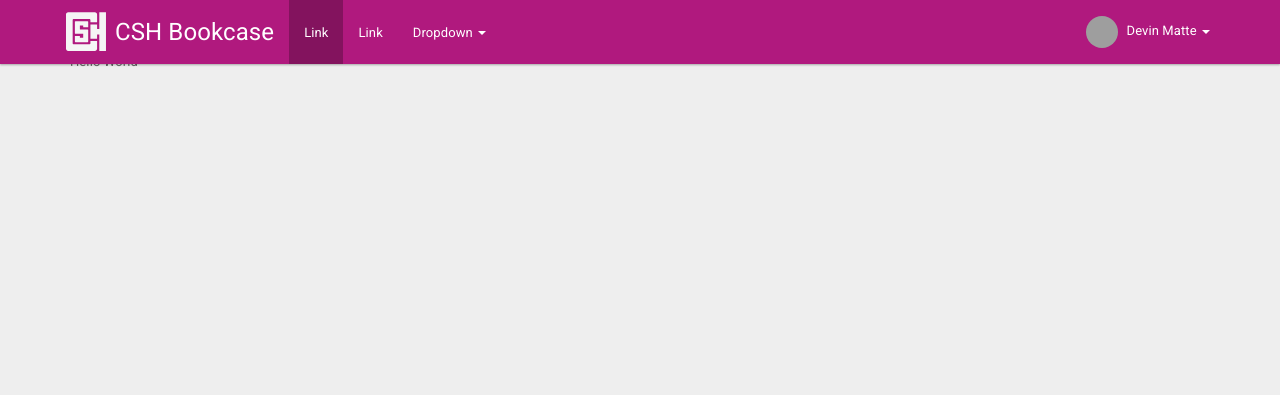
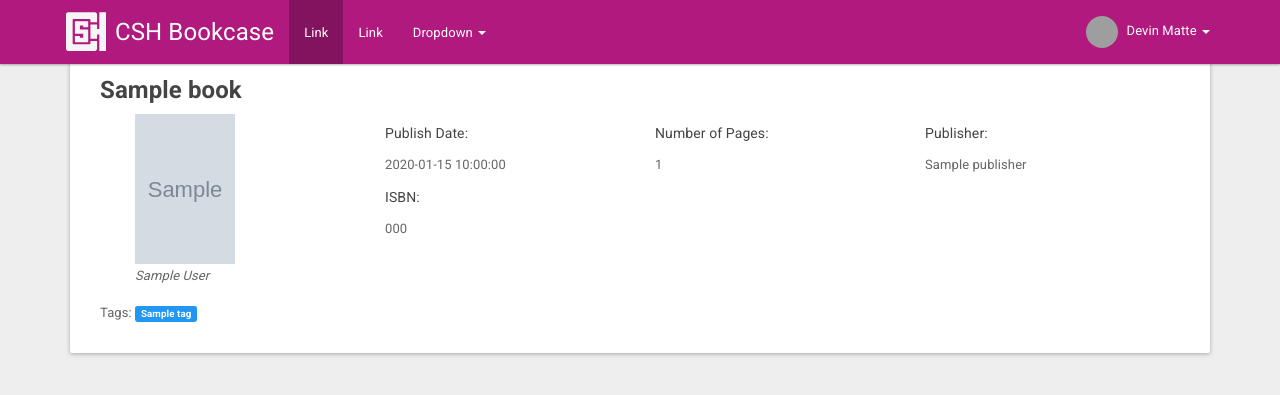
Before and after one commit to devinmatte/CSH-Bookcase, a Flask app: template templates/index.html in a window 1280 px wide. Shown: the top 395 px of the page. Run offline with Flask 2, Linux system fonts and the light colour scheme; the template is opened without the code that fills it: most values are stand-ins (such as "Sample title", 1, 10 or a date in 2020); grey boxes marked "Sample" are stand-in pictures; some libraries are stand-ins or nearby versions; grey boxes are pictures that could not be loaded.

Commit message:
Got an initial template and basic book objects.
As well as api calls for metadata on books implemented.
Looking next into database setup

```diff
--- a/app.py
+++ b/app.py
@@ -1,13 +1,20 @@
 from flask import Flask
 from flask import render_template
 
+from book import Book
 
 app = Flask(__name__)
 
 
 @app.route('/')
 def main():
-    return render_template('index.html')
+    books = {Book(9780130125071), Book(9780980200447), Book(9780980200448)}
+    return render_template('index.html', books=books)
+
+
+@app.route('/elements')
+def elements():
+    return render_template('elements.html')
 
 
 if __name__ == "__main__":
--- a/templates/index.html
+++ b/templates/index.html
@@ -293,10 +293,45 @@
 </nav>
 
 
-<div class="container">
-  <div>
-    <p> Hello World </p>
+<div class="container main">
+    {% for book in books %}
+        {% if book.data != None %}
+            <div class="panel panel-default">
+                <div class="panel-body eval-panel">
+                    <div class="container-fluid">
+                        <div style="margin: auto" class="row">
+                            <h4 id="title"><b>{{ book.title }}</b></h4>
+                            <div class="col-sm-2 col-md-2 col-lg-3">
+                                <div style="margin:auto; width:200px">
+                                    <img class="eval-user-img" alt=""
+                                         src="{{ book.cover }}" width="100"
+                                         height="150"/>
+                                    <p id="author"><i>{% for author in book.authors %}{{ author }}{% endfor %}</i></p>
                                 </div>
+                            </div>
+
+                            <div class="col-sm-6 col-md-4 col-lg-3">
+                                <h6>Publish Date: </h6>
+                                <p>{{ book.publish_date }}</p>
+                                <h6>ISBN: </h6>
+                                <p>{{ book.ISBN }}</p>
+                            </div>
+                            <div class="col-sm-6 col-md-4 col-lg-3">
+                                <h6>Number of Pages: </h6>
+                                <p>{{ book.number_of_pages }}</p>
+                            </div>
+                            <div class="col-sm-6 col-md-4 col-lg-3">
+                                <h6>Publisher: </h6>
+                                <p>{% for publisher in book.publishers %}{{ publisher }}{% endfor %}</p>
+                            </div>
+                        </div>
+                        <p>Tags:
+                            {% for tag in book.tags %}<span class="label label-info">{{ tag }}</span> {% endfor %}</p>
+                    </div>
+                </div>
+            </div>
+        {% endif %}
+    {% endfor %}
 </div>
 
 
```
Also changed, not shown: book.py (added, +42 -0 lines), static/dist/sass/csh-material-bootstrap.scss (renamed from static/sass/csh-material-bootstrap.scss), static/dist/sass/icons.scss (renamed from static/sass/icons.scss), static/dist/sass/variables.scss (renamed from static/sass/variables.scss). Lines whose indentation alone changed are shown as unchanged.
